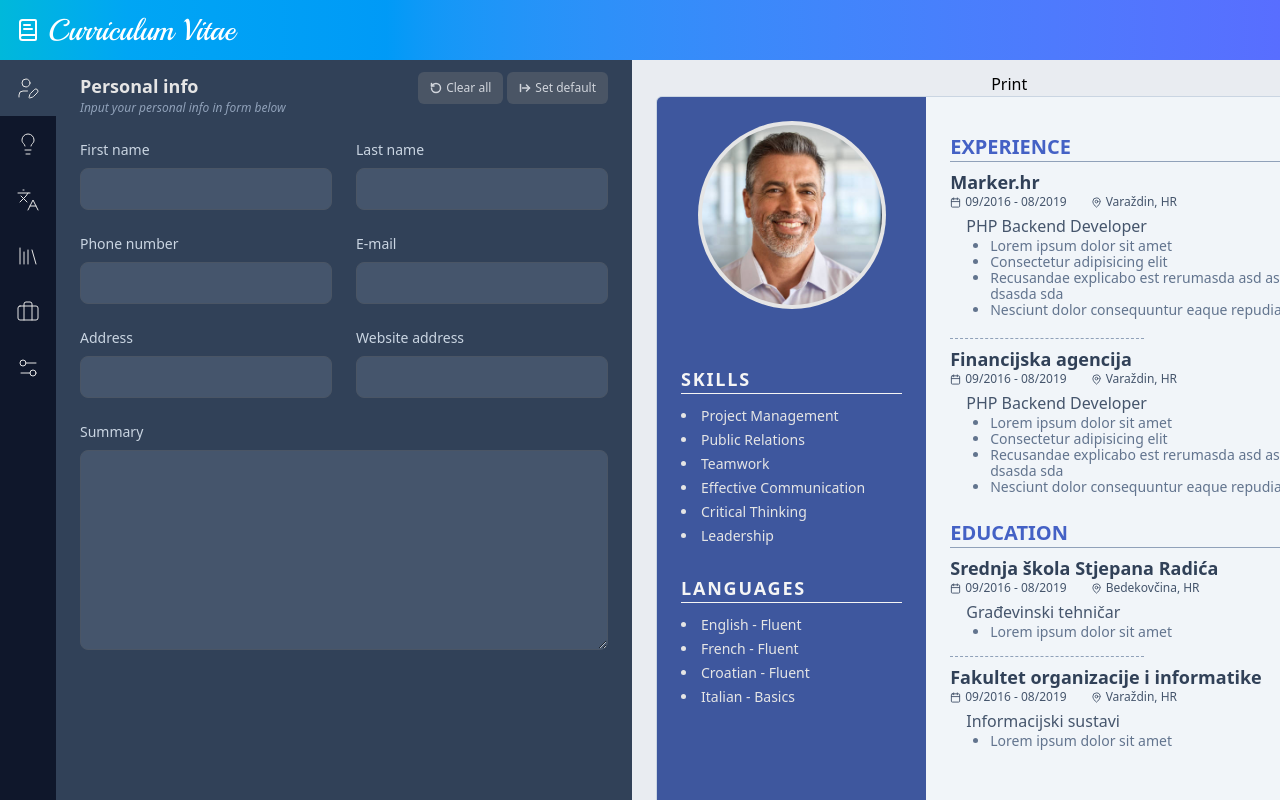
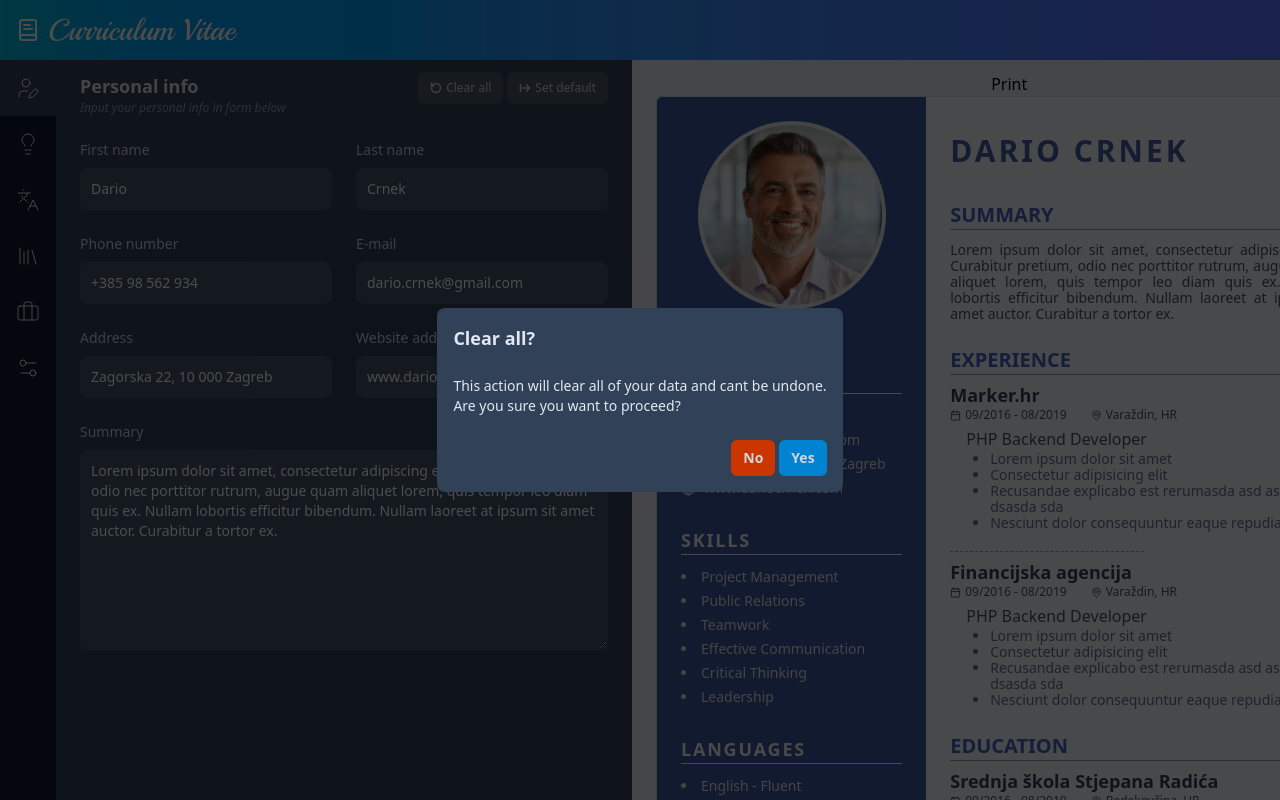
Before and after one commit to dcrnek1/React-CV-app, a React (Vite) app: page / in a window 1280 px wide. Both pictures are taken after a click on the button "Clear all". Shown: the top 800 px of the page. Built offline with nearby package versions, Linux system fonts and the light colour scheme.

Commit message:
Modal implementation

```diff
--- a/src/App.jsx
+++ b/src/App.jsx
@@ -17,6 +17,64 @@ function App() {
       lastName: 'Crnek',
       summary: 'Lorem ipsum dolor sit amet, consectetur adipiscing elit. Curabitur pretium, odio nec porttitor rutrum, augue quam aliquet lorem, quis tempor leo diam quis ex. Nullam lobortis efficitur bibendum. Nullam laoreet at ipsum sit amet auctor. Curabitur a tortor ex.',
     },
+    skills: ['Project Management', 'Public Relations', 'Teamwork', 'Effective Communication', 'Critical Thinking', 'Leadership'],
+    languages: ['English - Fluent', 'French - Fluent', 'Croatian - Fluent', 'Italian - Basics'],
+    experience: [
+      {
+        employer: 'Marker.hr',
+        dateFrom: '09/2016',
+        dateTo: '08/2019',
+        location: 'Varaždin, HR',
+        position: 'PHP Backend Developer',
+        work: [
+          'Lorem ipsum dolor sit amet',
+          'Consectetur adipisicing elit',
+          'Recusandae explicabo est rerumasda asd asd asda dsasda sda',
+          'Nesciunt dolor consequuntur eaque repudiandae',
+        ],
+      },
+      {
+        employer: 'Financijska agencija',
+        dateFrom: '09/2016',
+        dateTo: '08/2019',
+        location: 'Zagreb, HR',
+        position: 'PHP Backend Developer',
+        work: [
+          'Lorem ipsum dolor sit amet',
+          'Consectetur adipisicing elit',
+          'Recusandae explicabo est rerumasda asd asd asda dsasda sda',
+          'Nesciunt dolor consequuntur eaque repudiandae',
+        ],
+      }
+    ],
+    education: [
+      {
+        school: 'Srednja škola Stjepana Radića',
+        dateFrom: '09/2016',
+        dateTo: '08/2019',
+        location: 'Bedekovčina, HR',
+        field: 'Građevinski tehničar',
+        notes: [
+          'Lorem ipsum dolor sit amet',
+          'Consectetur adipisicing elit',
+          'Recusandae explicabo est rerumasda asd asd asda dsasda sda',
+          'Nesciunt dolor consequuntur eaque repudiandae',
+        ],
+      },
+      {
+        school: 'Fakultet organizacije i informatike',
+        dateFrom: '09/2016',
+        dateTo: '08/2019',
+        location: 'Varaždin, HR',
+        field: 'Informacijski sustavi',
+        notes: [
+          'Lorem ipsum dolor sit amet',
+          'Consectetur adipisicing elit',
+          'Recusandae explicabo est rerumasda asd asd asda dsasda sda',
+          'Nesciunt dolor consequuntur eaque repudiandae',
+        ],
+      }
+    ],
   };
   const [data, setData] = useState(defaultData);
 
--- a/src/components/sections/General.jsx
+++ b/src/components/sections/General.jsx
@@ -18,36 +18,36 @@ export default function General({ resetData, resetDefault, data, setData }) {
         </div>
         {/* Form */}
         <div>
-          <div class="grid gap-6 mb-6 md:grid-cols-2">
+          <div className="grid gap-6 mb-6 md:grid-cols-2">
             <div>
-              <label for="first_name" class="block mb-2 text-sm font-medium text-slate-300">First name</label>
-              <input value={data.nameSummary.firstName || ''} onChange={(e) => setData(prev => ({...prev, nameSummary: {...prev.nameSummary, firstName: e.target.value}}))} type="text" id="first_name" class="border text-sm rounded-lg block w-full p-2.5 bg-slate-600 border-gray-600 placeholder-slate-400 text-white focus:ring-blue-500" placeholder="" />
+              <label htmlFor="first_name" className="block mb-2 text-sm font-medium text-slate-300">First name</label>
+              <input value={data.nameSummary.firstName || ''} onChange={(e) => setData(prev => ({...prev, nameSummary: {...prev.nameSummary, firstName: e.target.value}}))} type="text" id="first_name" className="border text-sm rounded-lg block w-full p-2.5 bg-slate-600 border-gray-600 placeholder-slate-400 text-white focus:ring-blue-500" placeholder="" />
             </div>
             <div>
-              <label for="last_name" class="block mb-2 text-sm font-medium text-slate-300">Last name</label>
-              <input value={data.nameSummary.lastName || ''} onChange={(e) => setData(prev => ({...prev, nameSummary: {...prev.nameSummary, lastName: e.target.value}}))} type="text" id="last_name" class="border text-sm rounded-lg block w-full p-2.5 bg-slate-600 border-gray-600 placeholder-slate-400 text-white focus:ring-blue-500" placeholder="" />
+              <label htmlFor="last_name" className="block mb-2 text-sm font-medium text-slate-300">Last name</label>
+              <input value={data.nameSummary.lastName || ''} onChange={(e) => setData(prev => ({...prev, nameSummary: {...prev.nameSummary, lastName: e.target.value}}))} type="text" id="last_name" className="border text-sm rounded-lg block w-full p-2.5 bg-slate-600 border-gray-600 placeholder-slate-400 text-white focus:ring-blue-500" placeholder="" />
             </div>
             <div>
-              <label for="phone" class="block mb-2 text-sm font-medium text-slate-300">Phone number</label>
-              <input value={data.contact.phone || ''} onChange={(e) => setData(prev => ({...prev, contact: {...prev.contact, phone: e.target.value}}))} type="text" id="phone" class="border text-sm rounded-lg block w-full p-2.5 bg-slate-600 border-gray-600 placeholder-slate-400 text-white focus:ring-blue-500" placeholder="" />
+              <label htmlFor="phone" className="block mb-2 text-sm font-medium text-slate-300">Phone number</label>
+              <input value={data.contact.phone || ''} onChange={(e) => setData(prev => ({...prev, contact: {...prev.contact, phone: e.target.value}}))} type="text" id="phone" className="border text-sm rounded-lg block w-full p-2.5 bg-slate-600 border-gray-600 placeholder-slate-400 text-white focus:ring-blue-500" placeholder="" />
             </div>
             <div>
-              <label for="email" class="block mb-2 text-sm font-medium text-slate-300">E-mail</label>
-              <input value={data.contact.email || ''} onChange={(e) => setData(prev => ({...prev, contact: {...prev.contact, email: e.target.value}}))} type="text" id="email" class="border text-sm rounded-lg block w-full p-2.5 bg-slate-600 border-gray-600 placeholder-slate-400 text-white focus:ring-blue-500" placeholder="" />
+              <label htmlFor="email" className="block mb-2 text-sm font-medium text-slate-300">E-mail</label>
+              <input value={data.contact.email || ''} onChange={(e) => setData(prev => ({...prev, contact: {...prev.contact, email: e.target.value}}))} type="text" id="email" className="border text-sm rounded-lg block w-full p-2.5 bg-slate-600 border-gray-600 placeholder-slate-400 text-white focus:ring-blue-500" placeholder="" />
             </div>
             <div>
-              <label for="address" class="block mb-2 text-sm font-medium text-slate-300">Address</label>
-              <input value={data.contact.address || ''} onChange={(e) => setData(prev => ({...prev, contact: {...prev.contact, address: e.target.value}}))} type="text" id="address" class="border text-sm rounded-lg block w-full p-2.5 bg-slate-600 border-gray-600 placeholder-slate-400 text-white focus:ring-blue-500" placeholder="" />
+              <label htmlFor="address" className="block mb-2 text-sm font-medium text-slate-300">Address</label>
+              <input value={data.contact.address || ''} onChange={(e) => setData(prev => ({...prev, contact: {...prev.contact, address: e.target.value}}))} type="text" id="address" className="border text-sm rounded-lg block w-full p-2.5 bg-slate-600 border-gray-600 placeholder-slate-400 text-white focus:ring-blue-500" placeholder="" />
             </div>
             <div>
-              <label for="website" class="block mb-2 text-sm font-medium text-slate-300">Website address</label>
-              <input value={data.contact.website || ''} onChange={(e) => setData(prev => ({...prev, contact: {...prev.contact, website: e.target.value}}))} type="text" id="website" class="border text-sm rounded-lg block w-full p-2.5 bg-slate-600 border-gray-600 placeholder-slate-400 text-white focus:ring-blue-500" placeholder="" />
+              <label htmlFor="website" className="block mb-2 text-sm font-medium text-slate-300">Website address</label>
+              <input value={data.contact.website || ''} onChange={(e) => setData(prev => ({...prev, contact: {...prev.contact, website: e.target.value}}))} type="text" id="website" className="border text-sm rounded-lg block w-full p-2.5 bg-slate-600 border-gray-600 placeholder-slate-400 text-white focus:ring-blue-500" placeholder="" />
             </div>
           </div>
-          <div class="grid gap-6 mb-6 md:grid-cols-1 lg:h-50 sm:h-30 mb-10">
+          <div className="grid gap-6 mb-6 md:grid-cols-1 lg:h-50 sm:h-30 mb-10">
           <div>
-              <label for="summary" class="block mb-2 text-sm font-medium text-slate-300">Summary</label>
-              <textarea value={data.nameSummary.summary || ''} onChange={(e) => setData(prev => ({...prev, nameSummary: {...prev.nameSummary, summary: e.target.value}}))} type="text" id="summary" class="border text-sm rounded-lg block w-full p-2.5 bg-slate-600 border-gray-600 placeholder-slate-400 text-white focus:ring-blue-500 [&::-webkit-scrollbar]:bg-gray-700 sm:h-30 lg:h-50 [&::-webkit-scrollbar-thumb]:bg-gray-500 [&::-webkit-scrollbar-thumb]:rounded-full [&::-webkit-scrollbar]:w-2" placeholder="" />
+              <label htmlFor="summary" className="block mb-2 text-sm font-medium text-slate-300">Summary</label>
+              <textarea value={data.nameSummary.summary || ''} onChange={(e) => setData(prev => ({...prev, nameSummary: {...prev.nameSummary, summary: e.target.value}}))} type="text" id="summary" className="border text-sm rounded-lg block w-full p-2.5 bg-slate-600 border-gray-600 placeholder-slate-400 text-white focus:ring-blue-500 [&::-webkit-scrollbar]:bg-gray-700 sm:h-30 lg:h-50 [&::-webkit-scrollbar-thumb]:bg-gray-500 [&::-webkit-scrollbar-thumb]:rounded-full [&::-webkit-scrollbar]:w-2" placeholder="" />
             </div>
           </div>
         </div>
--- a/src/components/sections/helper/ClearButton.jsx
+++ b/src/components/sections/helper/ClearButton.jsx
@@ -1,11 +1,20 @@
 import { ArrowRightFromLine, RotateCcw } from "lucide-react";
+import { useState } from "react";
 
 export default function ClearButton({ resetData, resetDefault }) {
+
+  const [isVisibleClearModal, setIsVisibleClearModal] = useState(false);
+  const [isVisibleResetModal, setIsVisibleResetModal] = useState(false);
+  const closeClearModal = () => setIsVisibleClearModal(false);
+  const closeResetModal = () => setIsVisibleResetModal(false);
+
   return (
     <>
+      <ModalConfirm isVisibleModal={isVisibleClearModal} closeModal={closeClearModal} subject="Clear all?" content='This action will clear all of your data and cant be undone.' action={resetData}/>
+      <ModalConfirm isVisibleModal={isVisibleResetModal} closeModal={closeResetModal} subject="Set to default?" content='This action will clear all of your data and cant be undone.' action={resetDefault}/>
       <div className="flex flex-row gap-1">
         <button
-          onClick={resetData}
+          onClick={() => setIsVisibleClearModal(true)}
           className="flex items-center gap-1 rounded-md px-3 py-2 text-xs font-medium text-gray-300 hover:bg-gray-800 bg-gray-600 hover:text-whit"
         >
           <RotateCcw size={12} strokeWidth={3} />
@@ -13,7 +22,7 @@ export default function ClearButton({ resetData, resetDefault }) {
         </button>
 
         <button
-          onClick={resetDefault}
+          onClick={() => setIsVisibleResetModal(true)}
           className="flex items-center gap-1 rounded-md px-3 py-2 text-xs font-medium text-gray-300 hover:bg-gray-800 bg-gray-600 hover:text-whit"
         >
           <ArrowRightFromLine size={12} strokeWidth={3} />
@@ -23,3 +32,26 @@ export default function ClearButton({ resetData, resetDefault }) {
     </>
   );
 }
+
+function ModalConfirm({isVisibleModal, closeModal, content, action, subject}) {
+  console.log(isVisibleModal ? 'block' : 'hidden')
+  return (
+    <div className={isVisibleModal ? 'block' + ' fixed inset-0 z-50 flex items-center justify-center bg-black/70' : 'hidden'}>
+        <section className="bg-slate-700 p-4 rounded-lg flex flex-col gap-6 text-slate-200">
+          <div className="text-lg font-semibold text-slate-200">{subject}</div>
+          <div className="text-sm text-slate-200">
+            <div>{content}</div>
+            <div>Are you sure you want to proceed?</div>
+          </div>
+          <div className="flex flex-row gap-1 justify-end">
+            <button className="rounded-md px-3 py-2 text-sm font-bold text-gray-300 hover:bg-orange-800 bg-orange-700 hover:text-white" onClick={() => closeModal()}>
+              No
+            </button>
+            <button className="rounded-md px-3 py-2 text-sm font-semibold text-gray-300 hover:bg-sky-700 bg-sky-600 hover:text-white" onClick={() => {action(); closeModal()}}>
+              Yes
+            </button>
+          </div>
+        </section>
+    </div>
+  )
+}
--- a/src/components/views/PreviewCS.jsx
+++ b/src/components/views/PreviewCS.jsx
@@ -52,7 +52,7 @@ export default function PreviewCV({data}) {
         </div>
       </div>
       <div className='bg-slate-100 h-full flex-[3.5] px-6 py-3 flex flex-col'>
-        {(data.nameSummary.firstName || data.nameSummary.lastName) && <div className='font-semibold uppercase text-blue-900/80 tracking-widest text-3xl text-center pb-2 pt-6'>{data.nameSummary.firstName && data.nameSummary.firstName} {data.nameSummary.lastName && data.nameSummary.lastName}</div>}
+        {(data.nameSummary.firstName || data.nameSummary.lastName) && <div className='font-semibold uppercase text-blue-900/80 tracking-widest text-3xl text-left pb-2 pt-6'>{data.nameSummary.firstName && data.nameSummary.firstName} {data.nameSummary.lastName && data.nameSummary.lastName}</div>}
         {/* Summary */}
         {data.nameSummary.summary && <><div className={rightHeadingStyle}>Summary</div>
         <div className={rightNormalStyle}>{data.nameSummary.summary}</div>
```
